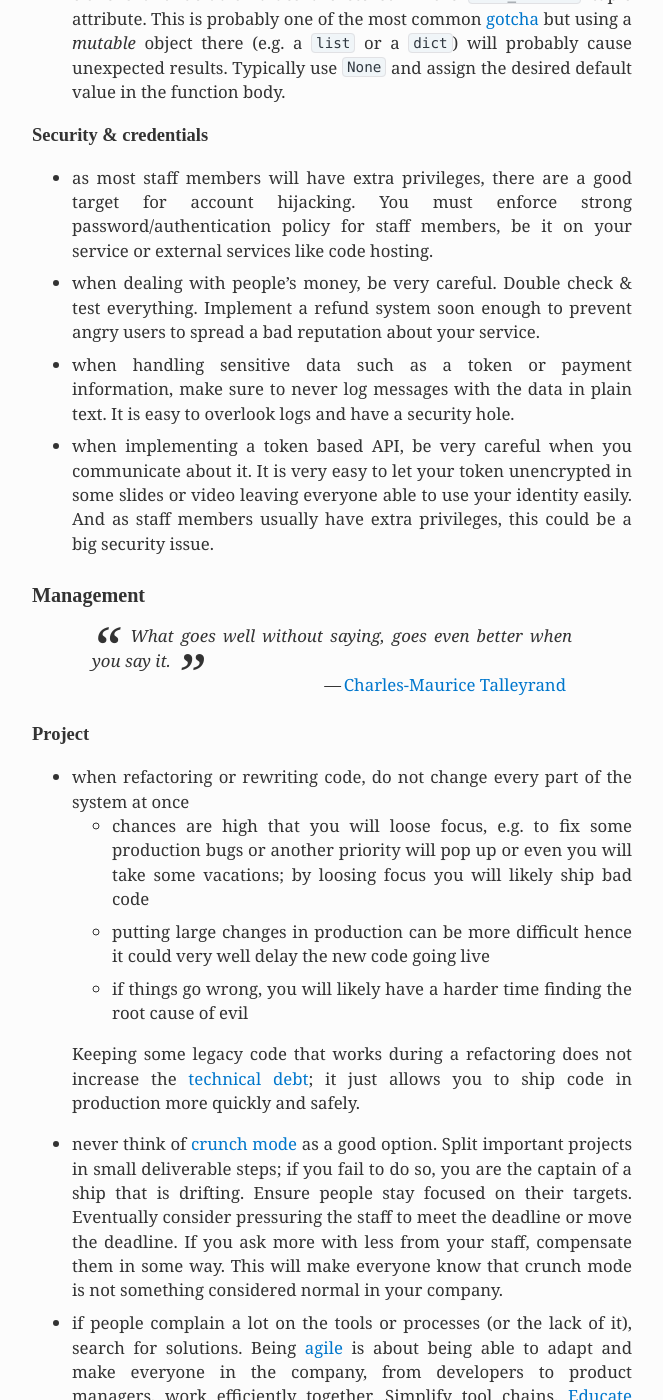
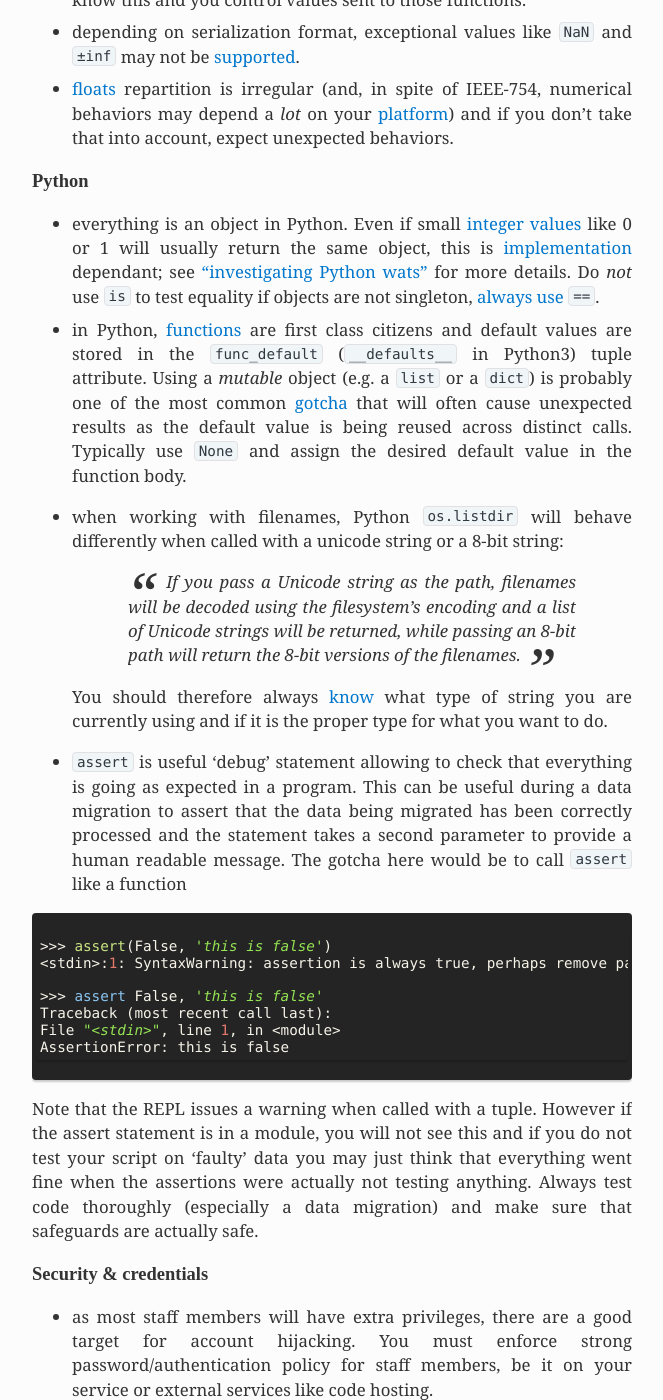
Before and after one commit to marchelbling/marc.helbling.fr, a Jekyll site: the page built from _posts/2015-05-17-what-could-go-wrong.md, in a window 1280 px wide and 1400 px high, scrolled down 2970 px. Shown: the whole window, without its empty margins (356-1019 px from the left). Built offline with Jekyll 4.4.1, drawn with Linux system fonts in a browser that asks for light colours; some web fonts are replaced; Markdown is read by kramdown in place of the engine named in the settings; comment, search, counter and statistics services are not loaded; some of the changed text lies outside the part shown.

Commit message:
Updates what could go wrong

````diff
--- a/_posts/2015-05-17-what-could-go-wrong.md
+++ b/_posts/2015-05-17-what-could-go-wrong.md
@@ -7,9 +7,21 @@
 ---
 
 When dealing with software, stuff — be it <a href="#code">technical</a> or <a href="#management">human</a> —
-quite inexorably go wrong at some point. Here is a ‘memo’ list of shit that I lived or witnessed and hopefully ways to prevent them.
-Some points might look totally obvious but as I experienced them at least once they are probably worth listing.
+quite inexorably go wrong at some point for a variety of reasons. Here is a ‘memo’ list of shit that I lived or witnessed and hopefully ways to prevent them. Some points might look totally obvious but as I experienced them at least once they are probably worth listing.
 
+This is not intended to be a list of technical difficulties encountered during the development
+phase but a reminder of what to think about *before* starting to code:
+
+* specifications: what is the role for the code/people in the project?
+* responsibility: what are the edge cases/possible input data that should be expected and how should
+  they be handled?
+* quality: how can we measure the ‘success’ of the code?
+
+as well as a list of possibly overlooked langague fallacies/corner cases.
+Also we often only think in terms of code but [organizational
+debt](http://steveblank.com/2015/05/19/organizational-debt-is-like-technical-debt-but-worse/) is
+just as real as the technical debt however it seems to be often more neglected; people more easily
+think in terms of a product instead of a team building a product.
 
 ## Code
 
@@ -19,7 +31,7 @@
 
 ### Bash
 
-* Use [shellcheck](http://www.shellcheck.net/).
+* use [shellcheck](http://www.shellcheck.net/).
 * when processing unknown inputs in bash, you always end up with a filename containing
   a space. Or worse. When manipulating a path or a string variable in bash, *always* use double
   quotes unless you’re 100% sure it will always work correctly.
@@ -70,14 +82,16 @@
   Never log as `root`.
 * not using a common environment locally and in production may cause undetected bugs e.g. the setup
   uses some bash script with non-POSIX commands, either the command themselves or some options might
-  slightly change between two distinct environments. Use a [VM](https://www.vagrantup.com/) or a
-  [container](http://docker.com/) to make sure there are no discrepancies between your environments.
+  slightly change between two distinct environments (e.g. `sort` has a `--random-sort` option on Linux but not on OSX).
+  Use a [VM](https://www.vagrantup.com/) or a [container](http://docker.com/) to make sure there are
+  no discrepancies between your environments.
 * when developing new features, we often purely rely on a local setup. This is fine however it will
   mask lots of ‘real usage’ issues. For example, uploading a file locally will likely be instantaneous
   but will take much longer on a distant server. Not considering this could lead to unusable code
   (e.g. synchronous upload that could freeze the whole system). Make sure to test features with a real
   setup early enough.
-* a lot of products somehow rely on files. You should know your filesystem. NFS typically needs to be
+* a lot of products somehow rely on files. You should know your [filesystem](http://www.linux.org/threads/filesystem-article-index.6028/).
+  NFS typically needs to be
   fine [configured](https://wiki.archlinux.org/index.php/NFS/Troubleshooting#Close-to-open.2Fflush-on-close)
   depending on your usage requirements.
 
@@ -107,15 +121,45 @@
 
 * everything is an object in Python. Even if small [integer values](https://docs.python.org/2/c-api/int.html)  like 0 or
   1 will usually return the same object, this is [implementation](http://www.laurentluce.com/posts/python-integer-objects-implementation/)
-  dependant. Do *not* use `is` to test equality if objects are not singleton, always use `==`.
-* Python is a dynamic language but people often forget that it is
-  [compiled](http://late.am/post/2012/03/26/exploring-python-code-objects.html) and not re-evaluated
-  at each call. [Functions](http://intermediatepythonista.com/the-function) are first class citizens
+  dependant; see [“investigating Python wats”](https://www.youtube.com/watch?v=sH4XF6pKKmk) for more details.
+  Do *not* use `is` to test equality if objects are not singleton, [always use
+  `==`](http://blog.lerner.co.il/why-you-should-almost-never-use-is-in-python/).
+* in Python, [functions](http://intermediatepythonista.com/the-function) are first class citizens
   and default values are stored in the [`func_default`](http://effbot.org/zone/default-values.htm)
-  tuple attribute. This is probably one of the most common
-  [gotcha](http://docs.python-guide.org/en/latest/writing/gotchas/#mutable-default-arguments) but
-  using a *mutable* object there (e.g. a `list` or a `dict`) will probably cause unexpected results.
+  (`__defaults__` in Python3) tuple attribute. Using a *mutable* object (e.g. a `list` or a `dict`) is probably one of the most common
+  [gotcha](http://docs.python-guide.org/en/latest/writing/gotchas/#mutable-default-arguments) that will
+  often cause unexpected results as the default value is being reused across distinct calls.
   Typically use `None` and assign the desired default value in the function body.
+* when working with filenames, Python [`os.listdir`](https://docs.python.org/2.7/howto/unicode.html#unicode-filenames)
+  will behave differently when called with a unicode string or a 8-bit string:
+
+  >  If you pass a Unicode string as the path, filenames will be decoded using the filesystem’s
+  >  encoding and a list of Unicode strings will be returned, while passing an 8-bit path will
+  >  return the 8-bit versions of the filenames.
+
+  You should therefore always [know](http://nedbatchelder.com/text/unipain/unipain.html#1) what type of string you are currently using and if it is the proper type for what you want to do.
+
+* [`assert`](https://docs.python.org/2/reference/simple_stmts.html#the-assert-statement) is useful ‘debug’
+  statement allowing to check that everything is going as expected in a program. This can be useful during a
+  data migration to assert that the data being migrated has been correctly processed and the
+  statement takes a second parameter to provide a human readable message. The gotcha here would be
+  to call `assert` like a function
+
+```python
+>>> assert(False, 'this is false')
+<stdin>:1: SyntaxWarning: assertion is always true, perhaps remove parentheses?
+
+>>> assert False, 'this is false'
+Traceback (most recent call last):
+File "<stdin>", line 1, in <module>
+AssertionError: this is false
+```
+
+  Note that the REPL issues a warning when called with a tuple. However if the assert statement is
+  in a module, you will not see this and if you do not test your script on ‘faulty’ data you may just
+  think that everything went fine when the assertions were actually not testing anything. Always
+  test code thoroughly (especially a data migration) and make sure that safeguards are actually
+  safe.
 
 
 ### Security & credentials
````
